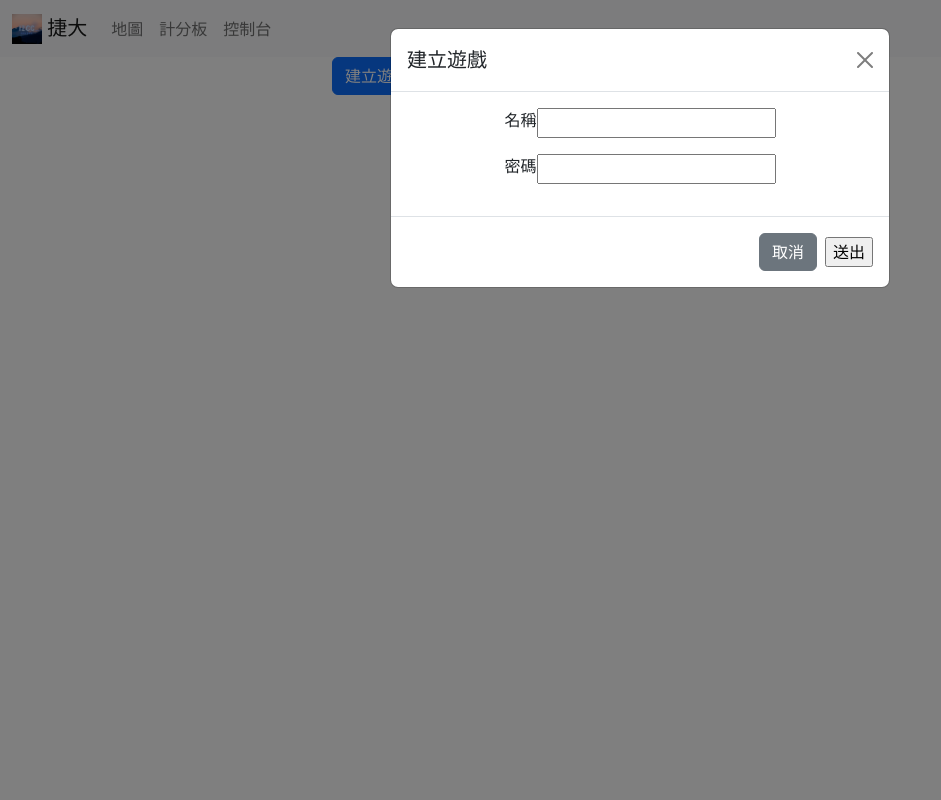
After one commit to Timothychen00/izcc2022MRT, a Flask app: page /games in a window 1280 px wide, after a click on "建立遊戲". The commit adds this page. Shown: the whole page, without its empty margins (0-941 px from the left). Run offline with Flask 2, Linux system fonts and the light colour scheme.

Commit message:
新增遊戲+表單+驗證

```diff
--- a/app.py
+++ b/app.py
@@ -1,9 +1,11 @@
 from flask import Flask
 from main.routes import app_route
 from dotenv import load_dotenv
+import os
 load_dotenv()
 app=Flask(__name__,static_folder='main/static',template_folder='main/templates')
 
+app.secret_key=os.urandom(16).hex()
 app.register_blueprint(app_route)
 
 if __name__=='__main__':
--- /dev/null
+++ b/main/forms.py
@@ -0,0 +1,8 @@
+from flask_wtf import FlaskForm
+from wtforms.fields import TextField,PasswordField,SubmitField
+from wtforms.validators import InputRequired
+
+class CreateGame(FlaskForm):
+    name=TextField('名稱',validators=[InputRequired()])
+    password=PasswordField('密碼',validators=[InputRequired()])
+    submit=SubmitField('送出')
--- a/main/routes.py
+++ b/main/routes.py
@@ -1,5 +1,6 @@
-from flask import Blueprint, render_template, request
+from flask import Blueprint, redirect, render_template, request,session
 from main.model import db_model
+from main.forms import CreateGame
 app_route=Blueprint('捷大',__name__,static_folder='static',template_folder='templates')
 
 @app_route.route('/')
@@ -13,10 +14,23 @@ def eachstation():
 
 @app_route.route('/dashboard')
 def dashboard():
-    count=int(request.args.get('c',0))
     data=db_model.load_data()
     return render_template('dashboard.html',total=13,data=data,page='dashboard')
 
 @app_route.route('/control')
 def control_center():
     return render_template('control.html',map='control')
+
+@app_route.route('/games',methods=['GET','POST'])
+def games():
+    form=CreateGame()
+    if form.validate_on_submit():
+        print(db_model.create_game(form.name.data,form.password.data))
+    return render_template('games.html',form=form)
+
+# @app_route.route('/games/create',methods=['GET','POST'])
+# def create_game():
+#     form=CreateGame()
+#     if form.validate_on_submit():
+#         print(db_model.create_game(form.name.data,form.password.data))
+#     return redirect('/games')
--- a/main/templates/dashboard.html
+++ b/main/templates/dashboard.html
@@ -3,7 +3,7 @@
     <div class="container-fluid vh-100">
         <div class="row justify-content-center  vh-100 align-content-center">
             {% for i in data %}
-            <div class='col-12 col-lg-7 d-flex justify-content-center'>
+            <div class='col-12 col-lg-7 d-flex justify-content-center mb-5'>
                 <h3 class='team text-nowrap' style='background-color:{{i[1]}}'>{{i[0]}}</h3>
                 <div class="progress w-100 mt-2 ms-1">
                     <div class="progress-bar" role="progressbar" style="width: {{i[2]/total*100}}%" aria-valuenow="25" aria-valuemin="100">{{i[2]}}</div>
--- /dev/null
+++ b/main/templates/games.html
@@ -0,0 +1,50 @@
+{% extends 'base.html' %}
+{% block main_content %}
+<div class="container-fluid">
+    <div class="row">
+        <div class="col-3"></div>
+        <div class="col-3">
+            <button type="button" class="btn btn-primary" data-bs-toggle="modal" data-bs-target="#exampleModal">
+                建立遊戲
+            </button>
+
+            <!-- Modal -->
+            <div class="modal fade" id="exampleModal" tabindex="-1" aria-labelledby="exampleModalLabel" aria-hidden="true">
+                <div class="modal-dialog">
+                    <form action="/games" method="post">
+                        <div class="modal-content">
+                            <div class="modal-header">
+                                <h5 class="modal-title" id="exampleModalLabel">建立遊戲</h5>
+                                <button type="button" class="btn-close" data-bs-dismiss="modal" aria-label="Close"></button>
+                            </div>
+                            <div class="modal-body">
+                                {{form.csrf_token()}}
+                                <div class="mb-3 d-flex justify-content-center">
+                                {{form.name.label}}
+                                {{form.name}}
+                                </div>
+                                <div class="mb-3 d-flex justify-content-center">
+                                {{form.password.label}}
+                                {{form.password}}
+                                </div>
+                            </div>
+                            <div class="modal-footer">
+                                <button type="button" class="btn btn-secondary" data-bs-dismiss="modal">取消</button>
+                                {{form.submit()}}
+                            </div>
+                        </div>
+                    </form>
+                </div>
+            </div>
+        </div>
+
+    </div>
+    <div class="row justify-content-center">
+        <div class="col-8">
+
+        </div>
+        <div class="col-8"></div>
+        <div class="col-8"></div>
+    </div>
+</div>
+{% endblock main_content %}
```
Also changed, not shown: main/model.py (+16 -4 lines).
